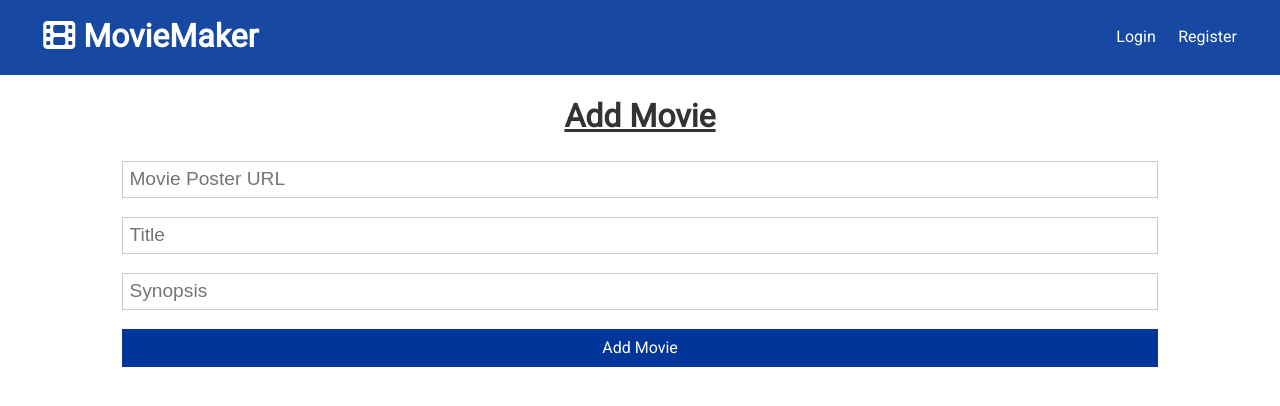
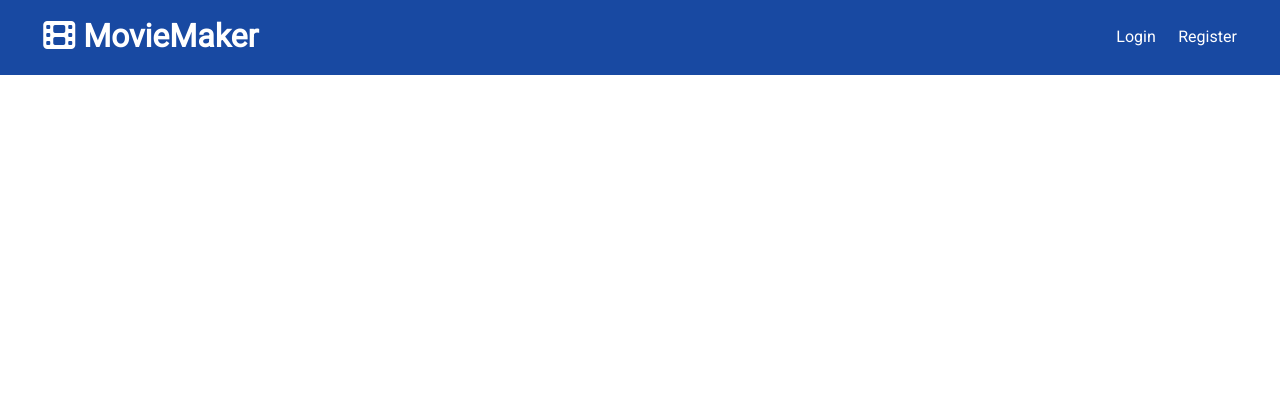
Before and after one commit to MichaelSchiumo/movie-maker-express, a React (Create React App) app in the folder client/: page /add_movies in a window 1280 px wide. Shown: the top 406 px of the page. Built offline with nearby package versions, Linux system fonts and the light colour scheme; the HTML template or start-up script is replaced by a standard one.

Commit message:
added icon

```diff
--- a/client/src/App.js
+++ b/client/src/App.js
@@ -2,7 +2,6 @@ import React, { Fragment } from 'react';
 import { BrowserRouter as Router, Route, Switch } from 'react-router-dom';
 import './App.css';
 import Home from './components/pages/Home';
-import AddMovies from './components/pages/AddMovies';
 import Register from './components/auth/Register';
 import Login from './components/auth/Login';
 import Navbar from './components/layout/Navbar';
@@ -29,11 +28,6 @@ const App = () => {
                 <Alerts />
                 <Switch>
                   <PrivateRoute exact path='/' component={Home} />
-                  <PrivateRoute
-                    exact
-                    path='/add_movies'
-                    component={AddMovies}
-                  />
                   <Route exact path='/register' component={Register} />
                   <Route exact path='/login' component={Login} />
                 </Switch>
--- a/client/src/components/movies/MovieItem.js
+++ b/client/src/components/movies/MovieItem.js
@@ -5,9 +5,11 @@ const MovieItem = ({ movie }) => {
   const { img_url, title, desc } = movie;
 
   return (
-    <div className='card bg-light'>
+    <div className='card bg-light align-items:center'>
       <img src={img_url} alt='poster' />
-      <h1 className='text-center medium'>{title}</h1>
+      <h1 className='text-center medium'>
+        <i className='fas fa-ticket-alt' /> {title}
+      </h1>
       <p className='text-center text-medium'>{desc}</p>
     </div>
   );
--- a/client/src/components/pages/AddMovies.js
+++ /dev/null
@@ -1,12 +0,0 @@
-import React from 'react';
-import MovieForm from '../movies/MovieForm';
-
-const AddMovies = () => {
-  return (
-    <div>
-      <MovieForm />
-    </div>
-  );
-};
-
-export default AddMovies;
--- a/client/src/components/pages/Home.js
+++ b/client/src/components/pages/Home.js
@@ -17,18 +17,7 @@ const Home = () => {
 
   return (
     <div>
-      <div>
-        {isAdmin ? (
-          <a
-            className='btn btn-primary btn-block text-center'
-            href='/add_movies'
-          >
-            Add Movie
-          </a>
-        ) : (
-          ''
-        )}
-      </div>
+      <div>{isAdmin ? <MovieForm /> : ''}</div>
       <MovieFilter />
       <div className='grid-2'>
         <Movies />
```
